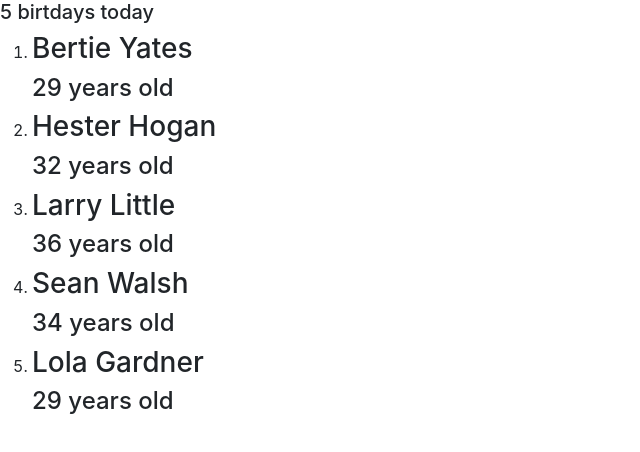
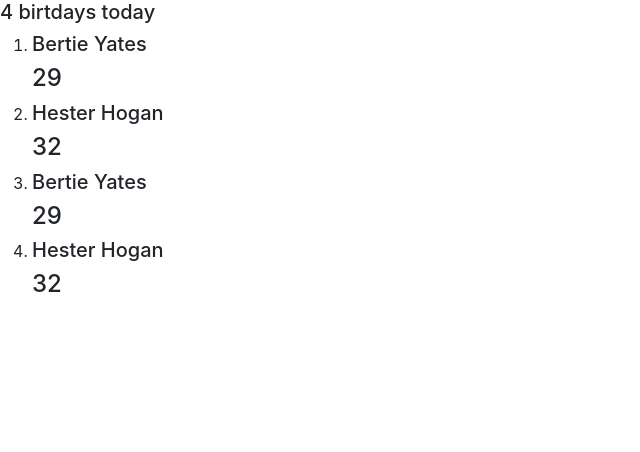
Before and after one commit to Marina8989/React-TypeScript, a React (Create React App) app: page / in a window 1280 px wide. Shown: the top 452 px of the page, without its empty margins (0-640 px from the left). Built offline with nearby package versions, Linux system fonts and the light colour scheme.

Commit message:
react ts

```diff
--- a/src/App.tsx
+++ b/src/App.tsx
@@ -1,9 +1,29 @@
-import React, {FC} from 'react';
+import React, {FC, useState} from 'react';
 
 interface Props {
   name: string;
   age: number
 }
+
+const people = [
+    {
+      name: 'Bertie Yates',
+      age: 29
+    },
+    {
+      name: 'Hester Hogan',
+      age: 32
+    },
+    {
+      name: 'Bertie Yates',
+      age: 29
+    },
+    {
+      name: 'Hester Hogan',
+      age: 32
+    }
+  ]
+
 
 const Person: FC<Props> = ({name, age}) => {
   return (
@@ -15,17 +35,17 @@ const Person: FC<Props> = ({name, age}) => {
 }
 
 const App: FC = () => {
+  const [value, setValue] = useState(people)
   return (
-    <>
-      <h5>5 birtdays today</h5>
+     <>
+      <h5>{value.length} birtdays today</h5>
       <ol>
-        <li><Person name='Bertie Yates' age={29}/></li>
-        <li><Person name='Hester Hogan' age={32}/></li>
-        <li><Person name='Larry Little' age={36}/></li>
-        <li><Person name='Sean Walsh' age={34}/></li>
-        <li><Person name='Lola Gardner' age={29}/></li>
+        {value.map(item => <li>
+          <h5>{item.name}</h5>
+          <h4>{item.age}</h4>
+          </li>)}
       </ol>
-    </>
+      </>
   );
 }
 
```
